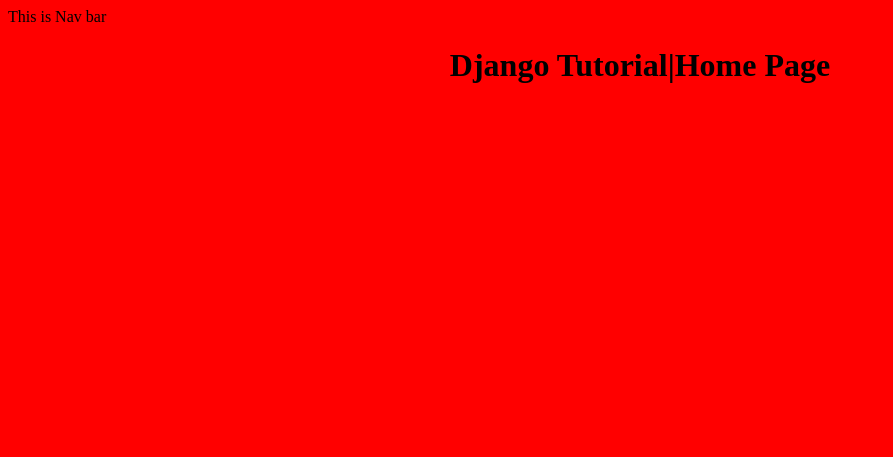
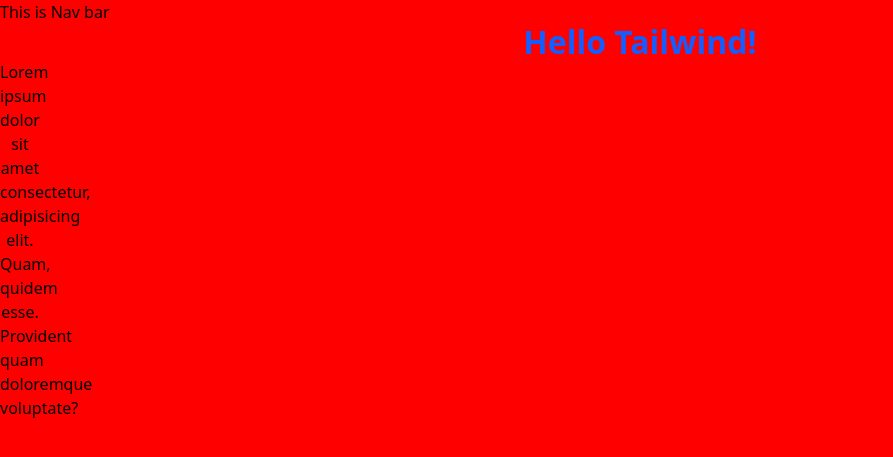
Before and after one commit to swzengineer1209/Django, a Django app: page / in a window 1280 px wide. Shown: the top 457 px of the page, without its empty margins (0-893 px from the left). Run offline with Django 5.2, Linux system fonts and the light colour scheme; some libraries are stand-ins or nearby versions.

Commit message:
aadded tailwind in django

```diff
--- a/01_/01_project/project1/project1/urls.py
+++ b/01_/01_project/project1/project1/urls.py
@@ -25,4 +25,5 @@ urlpatterns = [
     path('about/',views.about,name = "about"),
     path('contact/',views.contact,name = "contact"),
     path('app1/',include('app1.urls')),
+    path("__reload__/", include("django_browser_reload.urls")),
 ]
--- a/01_/01_project/project1/templates/layout.html
+++ b/01_/01_project/project1/templates/layout.html
@@ -1,3 +1,5 @@
+{% load static tailwind_tags %}
+
 {% load static %}
 
 <!DOCTYPE html>
@@ -11,6 +13,7 @@
         {% endblock %}
     </title>
     <link rel="stylesheet" href="{% static 'style.css' %}">
+    {% tailwind_css %}
 </head>
 <body>
     <nav>This is Nav bar </nav>
--- a/01_/01_project/project1/templates/website/index.html
+++ b/01_/01_project/project1/templates/website/index.html
@@ -8,5 +8,6 @@ Home Page
 
 
 {% block content %}
-<h1>Django Tutorial|Home Page</h1>
+<h1 class="bg-color-white-500 text-4xl font-bold text-blue-600">Hello Tailwind!</h1>
+<p class = "text-center w-10 bg-black-400" ">Lorem ipsum dolor sit amet consectetur, adipisicing elit. Quam, quidem esse. Provident quam doloremque voluptate?</p>
 {% endblock %}
--- /dev/null
+++ b/01_/01_project/project1/theme/apps.py
@@ -0,0 +1,5 @@
+from django.apps import AppConfig
+
+
+class ThemeConfig(AppConfig):
+    name = 'theme'
--- /dev/null
+++ b/01_/01_project/project1/theme/static/css/dist/styles.css
@@ -0,0 +1,312 @@
+/*! tailwindcss v4.3.0 | MIT License | https://tailwindcss.com */
+@layer properties;
+@layer theme, base, components, utilities;
+@layer theme {
+  :root, :host {
+    --font-sans: ui-sans-serif, system-ui, sans-serif, 'Apple Color Emoji', 'Segoe UI Emoji', 'Segoe UI Symbol',
+    'Noto Color Emoji';
+    --font-serif: ui-serif, Georgia, Cambria, 'Times New Roman', Times, serif;
+    --font-mono: ui-monospace, SFMono-Regular, Menlo, Monaco, Consolas, 'Liberation Mono', 'Courier New',
+    monospace;
+    --color-orange-500: oklch(70.5% 0.213 47.604);
+    --color-blue-500: oklch(62.3% 0.214 259.815);
+    --color-blue-600: oklch(54.6% 0.245 262.881);
+    --color-gray-50: oklch(98.5% 0.002 247.839);
+    --color-black: #000;
+    --spacing: 0.25rem;
+    --text-3xl: 1.875rem;
+    --text-3xl--line-height: calc(2.25 / 1.875);
+    --text-4xl: 2.25rem;
+    --text-4xl--line-height: calc(2.5 / 2.25);
+    --text-5xl: 3rem;
+    --text-5xl--line-height: 1;
+    --font-weight-bold: 700;
+    --tracking-normal: 0em;
+    --leading-normal: 1.5;
+    --default-font-family: var(--font-sans);
+    --default-mono-font-family: var(--font-mono);
+  }
+}
+@layer base {
+  *, ::after, ::before, ::backdrop, ::file-selector-button {
+    box-sizing: border-box;
+    margin: 0;
+    padding: 0;
+    border: 0 solid;
+  }
+  html, :host {
+    line-height: 1.5;
+    -webkit-text-size-adjust: 100%;
+    tab-size: 4;
+    font-family: var(--default-font-family, ui-sans-serif, system-ui, sans-serif, 'Apple Color Emoji', 'Segoe UI Emoji', 'Segoe UI Symbol', 'Noto Color Emoji');
+    font-feature-settings: var(--default-font-feature-settings, normal);
+    font-variation-settings: var(--default-font-variation-settings, normal);
+    -webkit-tap-highlight-color: transparent;
+  }
+  hr {
+    height: 0;
+    color: inherit;
+    border-top-width: 1px;
+  }
+  abbr:where([title]) {
+    -webkit-text-decoration: underline dotted;
+    text-decoration: underline dotted;
+  }
+  h1, h2, h3, h4, h5, h6 {
+    font-size: inherit;
+    font-weight: inherit;
+  }
+  a {
+    color: inherit;
+    -webkit-text-decoration: inherit;
+    text-decoration: inherit;
+  }
+  b, strong {
+    font-weight: bolder;
+  }
+  code, kbd, samp, pre {
+    font-family: var(--default-mono-font-family, ui-monospace, SFMono-Regular, Menlo, Monaco, Consolas, 'Liberation Mono', 'Courier New', monospace);
+    font-feature-settings: var(--default-mono-font-feature-settings, normal);
+    font-variation-settings: var(--default-mono-font-variation-settings, normal);
+    font-size: 1em;
+  }
+  small {
+    font-size: 80%;
+  }
+  sub, sup {
+    font-size: 75%;
+    line-height: 0;
+    position: relative;
+    vertical-align: baseline;
+  }
+  sub {
+    bottom: -0.25em;
+  }
+  sup {
+    top: -0.5em;
+  }
+  table {
+    text-indent: 0;
+    border-color: inherit;
+    border-collapse: collapse;
+  }
+  :-moz-focusring {
+    outline: auto;
+  }
+  progress {
+    vertical-align: baseline;
+  }
+  summary {
+    display: list-item;
+  }
+  ol, ul, menu {
+    list-style: none;
+  }
+  img, svg, video, canvas, audio, iframe, embed, object {
+    display: block;
+    vertical-align: middle;
+  }
+  img, video {
+    max-width: 100%;
+    height: auto;
+  }
+  button, input, select, optgroup, textarea, ::file-selector-button {
+    font: inherit;
+    font-feature-settings: inherit;
+    font-variation-settings: inherit;
+    letter-spacing: inherit;
+    color: inherit;
+    border-radius: 0;
+    background-color: transparent;
+    opacity: 1;
+  }
+  :where(select:is([multiple], [size])) optgroup {
+    font-weight: bolder;
+  }
+  :where(select:is([multiple], [size])) optgroup option {
+    padding-inline-start: 20px;
+  }
+  ::file-selector-button {
+    margin-inline-end: 4px;
+  }
+  ::placeholder {
+    opacity: 1;
+  }
+  @supports (not (-webkit-appearance: -apple-pay-button))  or (contain-intrinsic-size: 1px) {
+    ::placeholder {
+      color: currentcolor;
+      @supports (color: color-mix(in lab, red, red)) {
+        color: color-mix(in oklab, currentcolor 50%, transparent);
+      }
+    }
+  }
+  textarea {
+    resize: vertical;
+  }
+  ::-webkit-search-decoration {
+    -webkit-appearance: none;
+  }
+  ::-webkit-date-and-time-value {
+    min-height: 1lh;
+    text-align: inherit;
+  }
+  ::-webkit-datetime-edit {
+    display: inline-flex;
+  }
+  ::-webkit-datetime-edit-fields-wrapper {
+    padding: 0;
+  }
+  ::-webkit-datetime-edit, ::-webkit-datetime-edit-year-field, ::-webkit-datetime-edit-month-field, ::-webkit-datetime-edit-day-field, ::-webkit-datetime-edit-hour-field, ::-webkit-datetime-edit-minute-field, ::-webkit-datetime-edit-second-field, ::-webkit-datetime-edit-millisecond-field, ::-webkit-datetime-edit-meridiem-field {
+    padding-block: 0;
+  }
+  ::-webkit-calendar-picker-indicator {
+    line-height: 1;
+  }
+  :-moz-ui-invalid {
+    box-shadow: none;
+  }
+  button, input:where([type='button'], [type='reset'], [type='submit']), ::file-selector-button {
+    appearance: button;
+  }
+  ::-webkit-inner-spin-button, ::-webkit-outer-spin-button {
+    height: auto;
+  }
+  [hidden]:where(:not([hidden='until-found'])) {
+    display: none !important;
+  }
+}
+@layer utilities {
+  .static {
+    position: static;
+  }
+  .container {
+    width: 100%;
+    @media (width >= 40rem) {
+      max-width: 40rem;
+    }
+    @media (width >= 48rem) {
+      max-width: 48rem;
+    }
+    @media (width >= 64rem) {
+      max-width: 64rem;
+    }
+    @media (width >= 80rem) {
+      max-width: 80rem;
+    }
+    @media (width >= 96rem) {
+      max-width: 96rem;
+    }
+  }
+  .mx-auto {
+    margin-inline: auto;
+  }
+  .block {
+    display: block;
+  }
+  .flex {
+    display: flex;
+  }
+  .table {
+    display: table;
+  }
+  .h-screen {
+    height: 100vh;
+  }
+  .w-10 {
+    width: calc(var(--spacing) * 10);
+  }
+  .border-collapse {
+    border-collapse: collapse;
+  }
+  .resize {
+    resize: both;
+  }
+  .items-center {
+    align-items: center;
+  }
+  .justify-center {
+    justify-content: center;
+  }
+  .border {
+    border-style: var(--tw-border-style);
+    border-width: 1px;
+  }
+  .bg-black {
+    background-color: var(--color-black);
+  }
+  .bg-gray-50 {
+    background-color: var(--color-gray-50);
+  }
+  .text-center {
+    text-align: center;
+  }
+  .font-serif {
+    font-family: var(--font-serif);
+  }
+  .text-4xl {
+    font-size: var(--text-4xl);
+    line-height: var(--tw-leading, var(--text-4xl--line-height));
+  }
+  .text-5xl {
+    font-size: var(--text-5xl);
+    line-height: var(--tw-leading, var(--text-5xl--line-height));
+  }
+  .leading-normal {
+    --tw-leading: var(--leading-normal);
+    line-height: var(--leading-normal);
+  }
+  .font-bold {
+    --tw-font-weight: var(--font-weight-bold);
+    font-weight: var(--font-weight-bold);
+  }
+  .tracking-normal {
+    --tw-tracking: var(--tracking-normal);
+    letter-spacing: var(--tracking-normal);
+  }
+  .text-black {
+    color: var(--color-black);
+  }
+  .text-blue-600 {
+    color: var(--color-blue-600);
+  }
+  .underline {
+    text-decoration-line: underline;
+  }
+  .outline {
+    outline-style: var(--tw-outline-style);
+    outline-width: 1px;
+  }
+}
+@property --tw-border-style {
+  syntax: "*";
+  inherits: false;
+  initial-value: solid;
+}
+@property --tw-leading {
+  syntax: "*";
+  inherits: false;
+}
+@property --tw-font-weight {
+  syntax: "*";
+  inherits: false;
+}
+@property --tw-tracking {
+  syntax: "*";
+  inherits: false;
+}
+@property --tw-outline-style {
+  syntax: "*";
+  inherits: false;
+  initial-value: solid;
+}
+@layer properties {
+  @supports ((-webkit-hyphens: none) and (not (margin-trim: inline))) or ((-moz-orient: inline) and (not (color:rgb(from red r g b)))) {
+    *, ::before, ::after, ::backdrop {
+      --tw-border-style: solid;
+      --tw-leading: initial;
+      --tw-font-weight: initial;
+      --tw-tracking: initial;
+      --tw-outline-style: solid;
+    }
+  }
+}
--- a/01_/01_project/pyproject.toml
+++ b/01_/01_project/pyproject.toml
@@ -4,4 +4,6 @@ version = "0.1.0"
 description = "Add your description here"
 readme = "README.md"
 requires-python = ">=3.14"
-dependencies = []
+dependencies = [
+    "cookiecutter>=2.7.1",
+]
```
Also changed, not shown: 01_/01_project/project1/project1/settings.py (+7 -0 lines), 01_/01_project/project1/theme/static_src/src/styles.css (added, +10 -0 lines), 01_/01_project/project1/theme/templates/base.html (added, +19 -0 lines), commands.md (+1 -0 lines), 01_/01_project/project1/theme/__init__.py (added), 1 other file.
